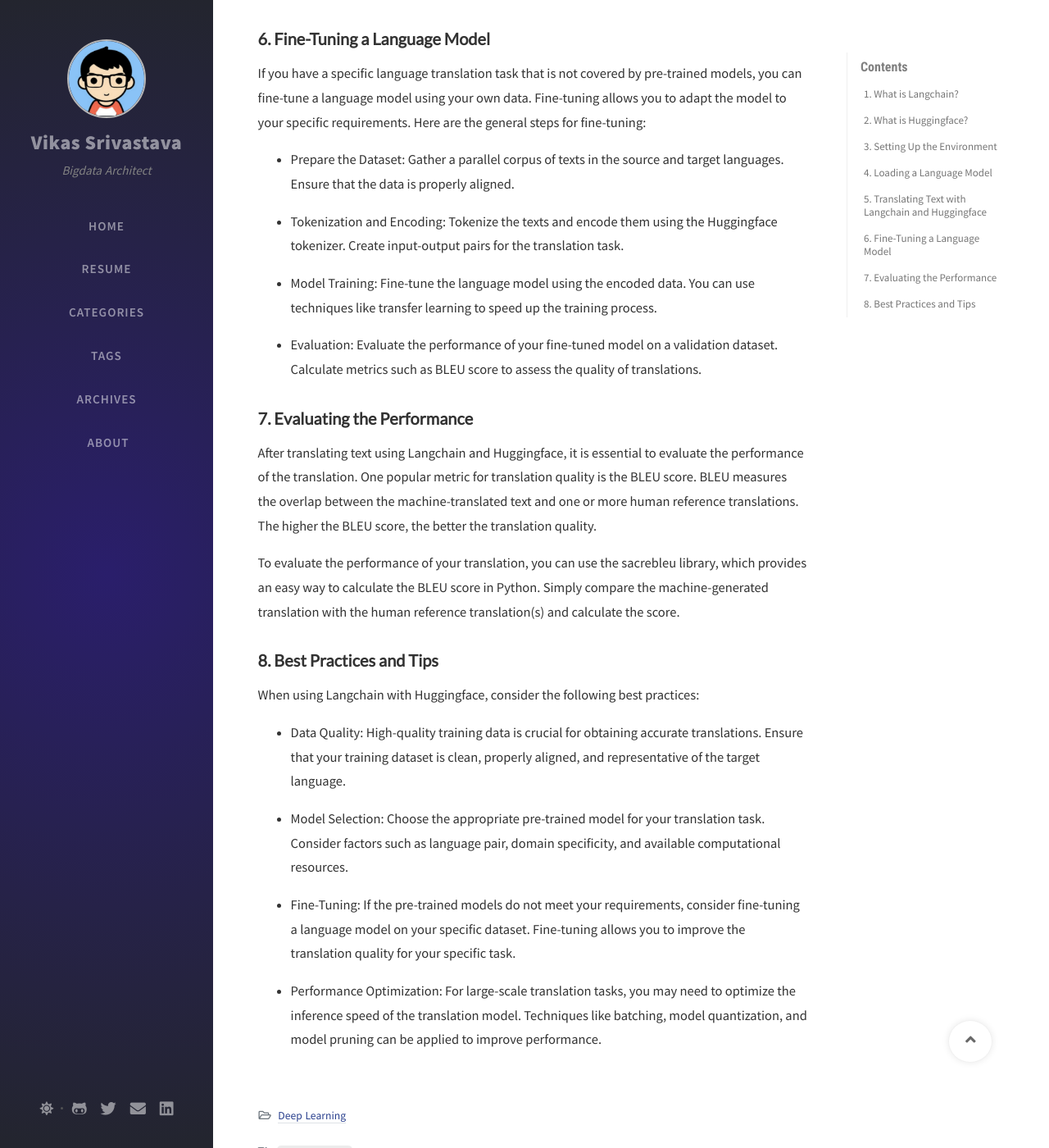
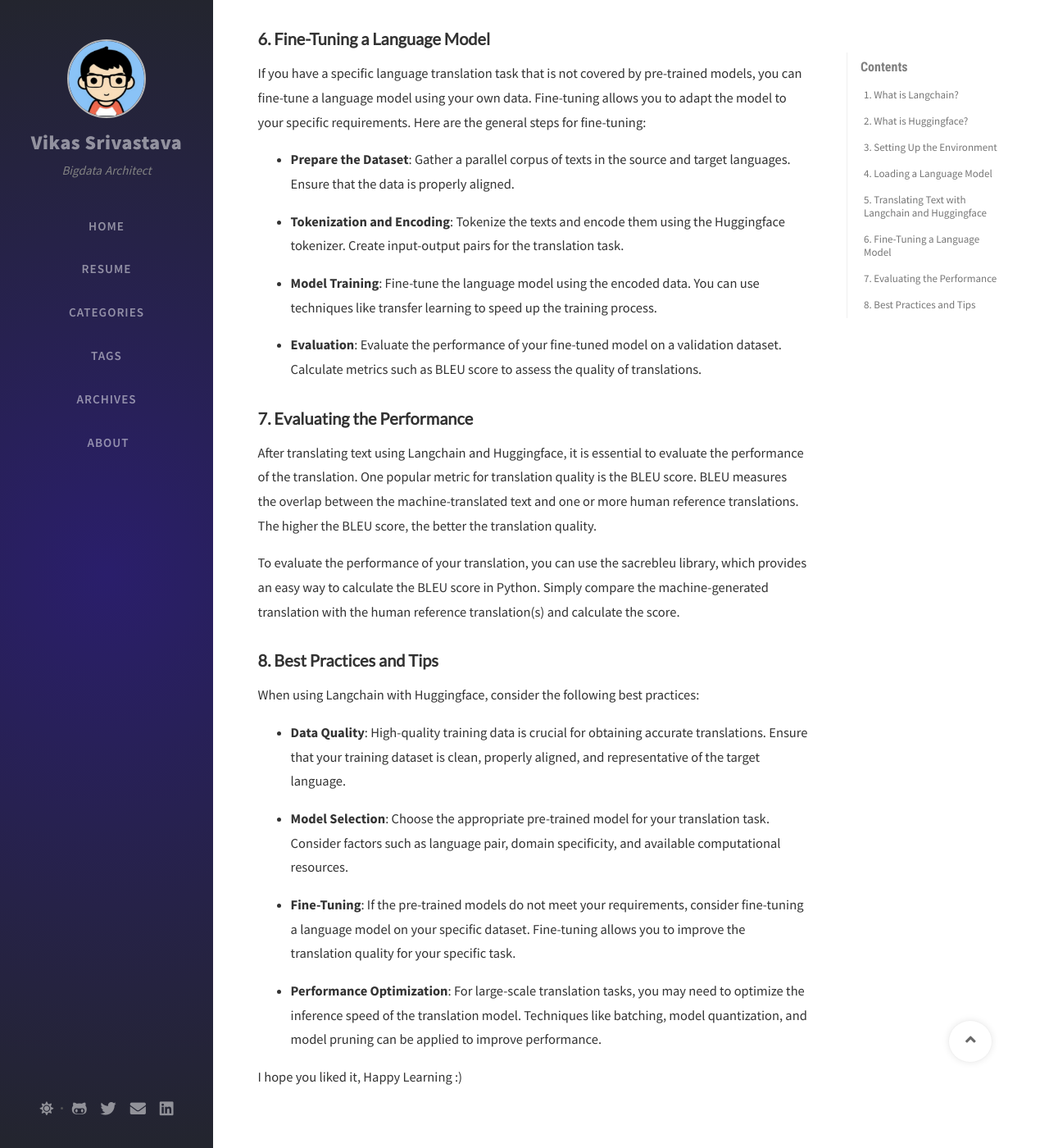
Before and after one commit to vikassri/vikassri.github.io, a Jekyll site: the page built from _posts/2023-05-11-Introduction_to_LLM.md, in a window 1280 px wide and 1400 px high, scrolled down 2201 px. Shown: the whole window at 82% size. Built offline with Jekyll 4.4.1, drawn with Linux system fonts in a browser that asks for light colours; nearby versions of some CDN libraries; comment, search, counter and statistics services are not loaded.

Commit message:
updated blog

```diff
--- a/_posts/2023-05-11-Introduction_to_LLM.md
+++ b/_posts/2023-05-11-Introduction_to_LLM.md
@@ -59,13 +59,13 @@
 ### **6. Fine-Tuning a Language Model** ###
 If you have a specific language translation task that is not covered by pre-trained models, you can fine-tune a language model using your own data. Fine-tuning allows you to adapt the model to your specific requirements. Here are the general steps for fine-tuning:
 
-* Prepare the Dataset: Gather a parallel corpus of texts in the source and target languages. Ensure that the data is properly aligned.
+* **Prepare the Dataset**: Gather a parallel corpus of texts in the source and target languages. Ensure that the data is properly aligned.
 
-* Tokenization and Encoding: Tokenize the texts and encode them using the Huggingface tokenizer. Create input-output pairs for the translation task.
+* **Tokenization and Encoding**: Tokenize the texts and encode them using the Huggingface tokenizer. Create input-output pairs for the translation task.
 
-* Model Training: Fine-tune the language model using the encoded data. You can use techniques like transfer learning to speed up the training process.
+* **Model Training**: Fine-tune the language model using the encoded data. You can use techniques like transfer learning to speed up the training process.
 
-* Evaluation: Evaluate the performance of your fine-tuned model on a validation dataset. Calculate metrics such as BLEU score to assess the quality of translations.
+* **Evaluation**: Evaluate the performance of your fine-tuned model on a validation dataset. Calculate metrics such as BLEU score to assess the quality of translations.
 
 ### **7. Evaluating the Performance** ###
 After translating text using Langchain and Huggingface, it is essential to evaluate the performance of the translation. One popular metric for translation quality is the BLEU score. BLEU measures the overlap between the machine-translated text and one or more human reference translations. The higher the BLEU score, the better the translation quality.
@@ -75,10 +75,13 @@
 ### **8. Best Practices and Tips** ###
 When using Langchain with Huggingface, consider the following best practices:
 
-* Data Quality: High-quality training data is crucial for obtaining accurate translations. Ensure that your training dataset is clean, properly aligned, and representative of the target language.
+* **Data Quality**: High-quality training data is crucial for obtaining accurate translations. Ensure that your training dataset is clean, properly aligned, and representative of the target language.
 
-* Model Selection: Choose the appropriate pre-trained model for your translation task. Consider factors such as language pair, domain specificity, and available computational resources.
+* **Model Selection**: Choose the appropriate pre-trained model for your translation task. Consider factors such as language pair, domain specificity, and available computational resources.
 
-* Fine-Tuning: If the pre-trained models do not meet your requirements, consider fine-tuning a language model on your specific dataset. Fine-tuning allows you to improve the translation quality for your specific task.
+* **Fine-Tuning**: If the pre-trained models do not meet your requirements, consider fine-tuning a language model on your specific dataset. Fine-tuning allows you to improve the translation quality for your specific task.
 
-* Performance Optimization: For large-scale translation tasks, you may need to optimize the inference speed of the translation model. Techniques like batching, model quantization, and model pruning can be applied to improve performance.
+* **Performance Optimization**: For large-scale translation tasks, you may need to optimize the inference speed of the translation model. Techniques like batching, model quantization, and model pruning can be applied to improve performance.
+
+
+I hope you liked it, Happy Learning :)
```
